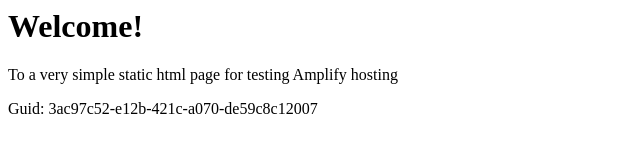
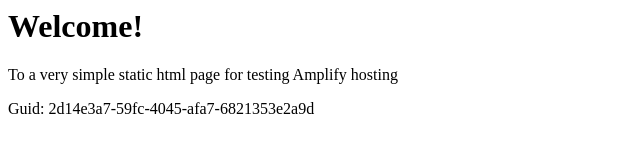
Before and after one commit to aws-aemilia-sin/Github-PR-Commit-Integration-Test-DoNotTouch-GithubWebhookPreviewCanaryTest-v1-prod-ap-southeast-1, a website: page src/index.html in a window 1280 px wide. Shown: the full height of the page, 0-640 px from the left. Drawn offline with Linux system fonts and the light colour scheme.

Commit message:
commit from integ tests

```diff
--- a/src/index.html
+++ b/src/index.html
@@ -12,6 +12,6 @@
 <body>
     <h1>Welcome!</h1>
     <p>To a very simple static html page for testing Amplify hosting</p>
-    <p>Guid: 3ac97c52-e12b-421c-a070-de59c8c12007</p></body>
+    <p>Guid: 2d14e3a7-59fc-4045-afa7-6821353e2a9d</p></body>
 
 </html>
```
